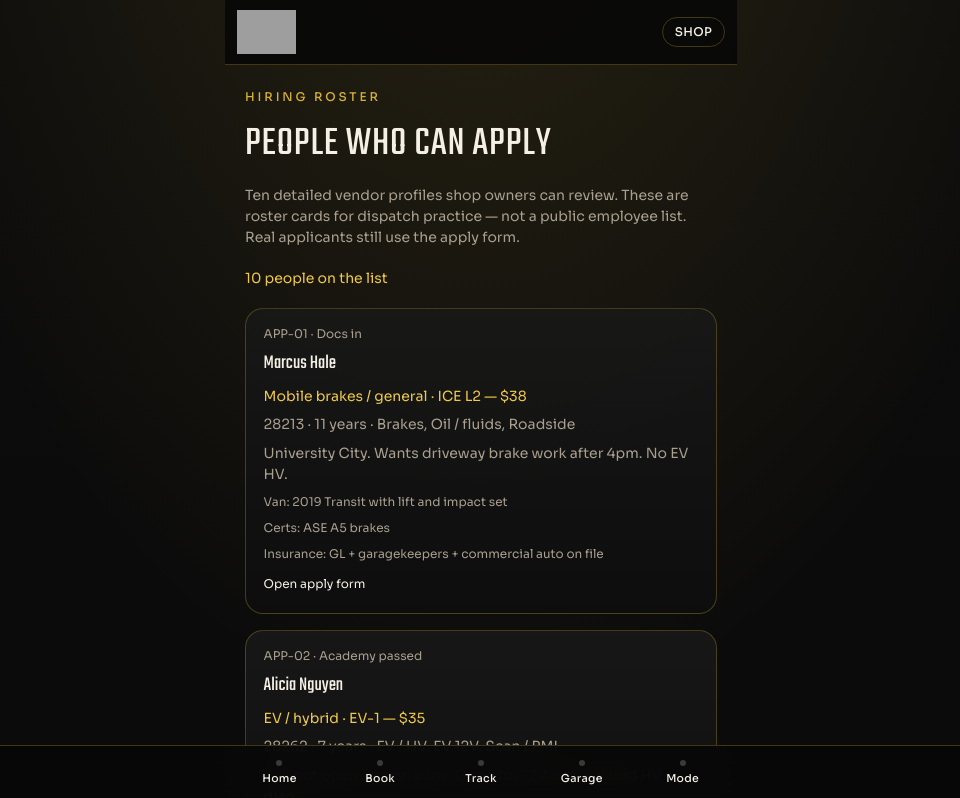
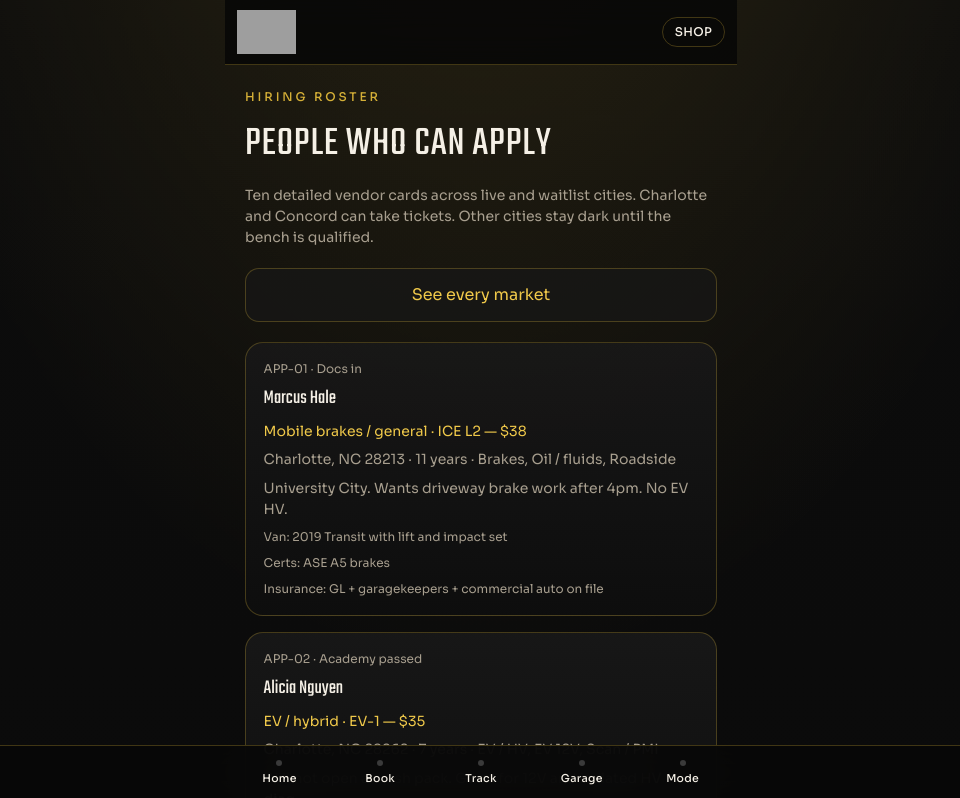
Before and after one commit to speedyapointments-cyber/speedyautobot, a Next.js app: page /applicants in a window 1280 px wide. Shown: the top 798 px of the page, without its empty margins (159-1119 px from the left). Built offline with nearby package versions, Linux system fonts and the light colour scheme; grey boxes are pictures that could not be loaded.

Commit message:
Show city and state on each applicant card

```diff
--- a/src/app/applicants/page.tsx
+++ b/src/app/applicants/page.tsx
@@ -9,33 +9,26 @@ export default function ApplicantsPage() {
         <p className="text-xs font-medium tracking-[0.24em] text-[var(--gold)] uppercase">Hiring roster</p>
         <h1 className="section-title">People who can apply</h1>
         <p className="muted text-sm">
-          Ten detailed vendor profiles shop owners can review. These are roster
-          cards for dispatch practice — not a public employee list. Real applicants
-          still use the apply form.
+          Ten detailed vendor cards across live and waitlist cities. Charlotte and
+          Concord can take tickets. Other cities stay dark until the bench is qualified.
         </p>
-        <p className="text-sm text-[var(--gold-bright)]">{APPLICANTS.length} people on the list</p>
+        <Link href="/markets" className="btn-ghost">See every market</Link>
         <ul className="space-y-4">
           {APPLICANTS.map((person) => (
             <li key={person.id} className="panel space-y-2">
               <p className="text-xs text-[var(--ink-muted)]">{person.id} · {person.status}</p>
-              <p className="text-xl" style={{ fontFamily: "var(--font-display), sans-serif" }}>
-                {person.name}
-              </p>
+              <p className="text-xl" style={{ fontFamily: "var(--font-display), sans-serif" }}>{person.name}</p>
               <p className="text-sm text-[var(--gold-bright)]">{person.role} · {person.payBand}</p>
               <p className="muted text-sm">
-                {person.zip} · {person.years} years · {person.skills.join(", ")}
+                {person.city}, {person.state} {person.zip} · {person.years} years · {person.skills.join(", ")}
               </p>
               <p className="muted text-sm">{person.about}</p>
               <p className="muted text-xs">Van: {person.vehicle}</p>
               <p className="muted text-xs">Certs: {person.certs}</p>
               <p className="muted text-xs">Insurance: {person.insurance}</p>
-              <Link href="/apply" className="inline-block text-xs text-[var(--gold-bright)] underline">
-                Open apply form
-              </Link>
             </li>
           ))}
         </ul>
-        <Link href="/shop" className="btn-gold">Back to shop board</Link>
       </div>
     </AppShell>
   );
```
